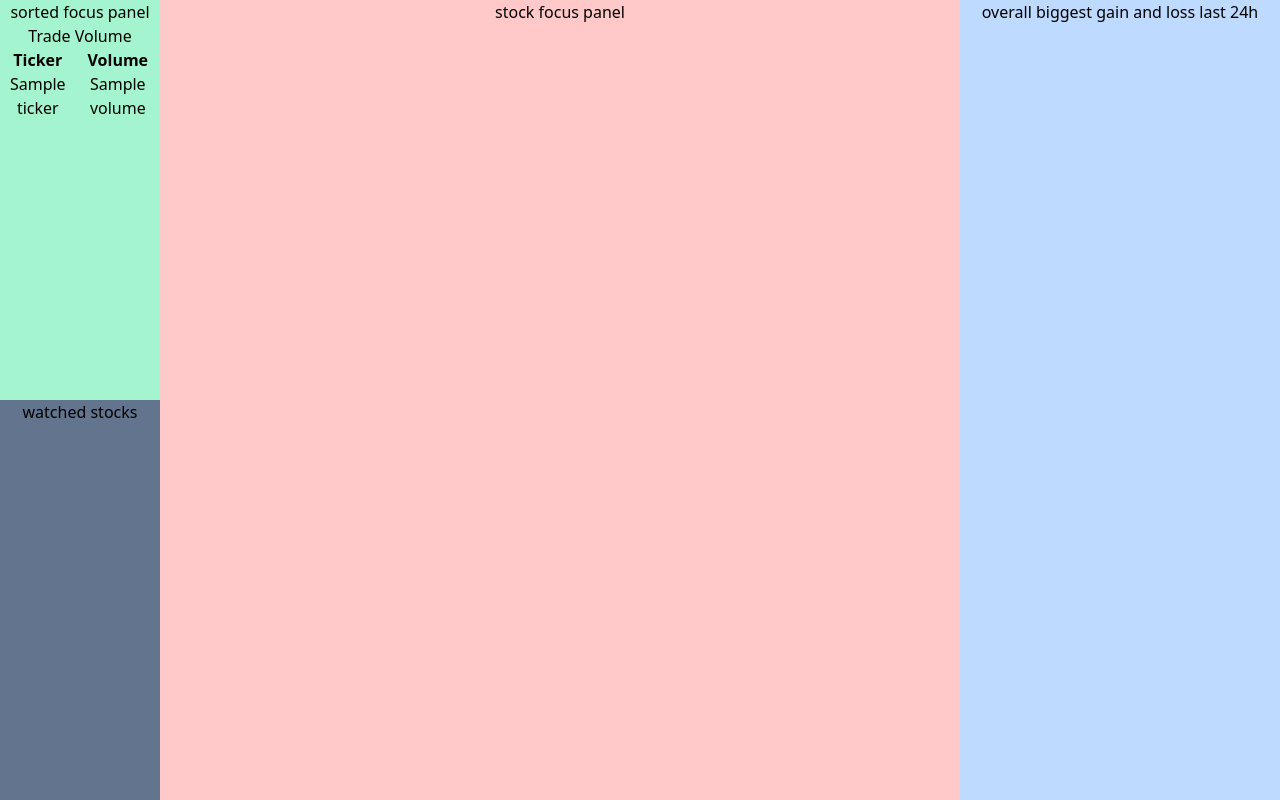
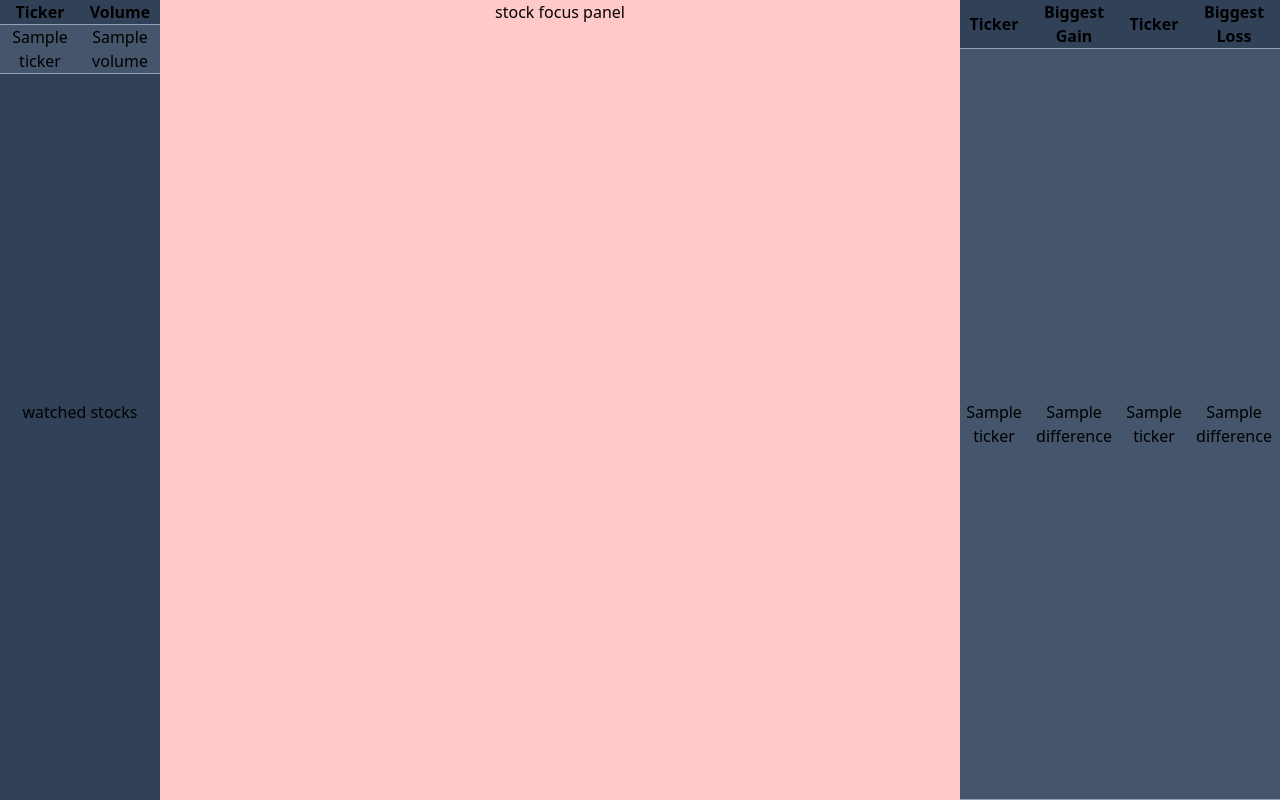
Before and after one commit to marekbehnke1/CS50-Final-Project, a Flask app: template templates/index.html in a window 1280 px wide. Run offline with Flask 3, Linux system fonts and the light colour scheme; the template is opened without the code that fills it: most values are stand-ins (such as "Sample title", 1, 10 or a date in 2020).

Commit message:
more tables added, sort func rewritten

```diff
--- a/app.py
+++ b/app.py
@@ -1,6 +1,6 @@
 import os
 
-from helpers import login_required, retrieve_iex, sort_iex
+from helpers import login_required, retrieve_iex, sort_data
 
 from flask import Flask, render_template, session, request, redirect, flash
 from flask_session import Session
@@ -26,10 +26,35 @@ IEXdata = retrieve_iex()
 @login_required
 def index():
 
-    volumeData = sort_iex("volume", 15, IEXdata)
+    # set the data to sort
+    volumeData = {}
+    for item in IEXdata:
+        volumeData[item["ticker"]] = item["volume"]
+
+    volumeDataSorted = sort_data("volume", 15, volumeData)
+
+    # set data to sort
+    differenceData = {}
+    # check if fields are empty & set to 0
+    for item in IEXdata:
+        if item["mid"] == None:
+            midPrice = 0
+        else:
+            midPrice = item["mid"]
+        if item["open"] == None:
+            open = 0
+        else:
+            open = item["open"]
+
+        differenceData[item["ticker"]] = open - midPrice
+
+    differenceDataSorted = sort_data("difference", 20, differenceData)
+    differenceDataReverse = sort_data("difference", 20, differenceData, False)
+
+
 
     if session["user_id"]:
-        return render_template("index.html", volumeData = volumeData)
+        return render_template("index.html", volumeData = volumeDataSorted, differenceData = differenceDataSorted, differenceDataReverse = differenceDataReverse)
     else:
         redirect("/login")
 
--- a/templates/index.html
+++ b/templates/index.html
@@ -2,21 +2,20 @@
 
 {% block main %}
 <div class="flex">
-    <div class="w-1/8 h-screen items-center justify-center bg-slate-400 text-center">
-        <div class="h-1/2 bg-emerald-200 text-wrap">
-            sorted focus panel Trade Volume
+    <div class="w-1/8 h-screen items-center justify-center text-center">
+        <div class="h-1/2">
 
-            <table>
+            <table class="w-full table-fixed">
                 <thead>
                     <tr>
-                        <th>Ticker</th>
-                        <th>Volume</th>
+                        <th class="w-1/2">Ticker</th>
+                        <th class="w-1/2">Volume</th>
                     </tr>
                 </thead>
                 <tbody>
 
                     {% for item in volumeData %}
-                        <tr>
+                        <tr class="border-y border-solid border-collapse border-slate-400 bg-slate-600 hover:bg-slate-700">
                             <td>
                                 {{ item.ticker }}
                             </td>
@@ -30,7 +29,7 @@
             </table>
         </div>
 
-        <div class="h-1/2 bg-slate-500">
+        <div class="h-1/2">
             watched stocks
         </div>
     </div>
@@ -39,8 +38,51 @@
         stock focus panel
     </div>
 
-    <div class=" w-2/8 h-screen bg-blue-200 text-center">
-        overall biggest gain and loss last 24h
+    <div class=" w-2/8 h-screen text-center flex justify-between">
+        <table class="table-fixed">
+            <thead>
+                <tr>
+                    <th>Ticker</th>
+                    <th>Biggest Gain</th>
+                </tr>
+            </thead>
+            <tbody>
+
+                {% for item in differenceData %}
+                    <tr class="border-y border-solid border-collapse border-slate-400 bg-slate-600 hover:bg-slate-700">
+                        <td>
+                            {{ item.ticker }}
+                        </td>
+                        <td>
+                            {{ item.difference }}
+                        </td>
+                    </tr>
+
+                {% endfor %}
+            </tbody>
+        </table>
+        <table class="table-fixed">
+            <thead>
+                <tr>
+                    <th>Ticker</th>
+                    <th>Biggest Loss</th>
+                </tr>
+            </thead>
+            <tbody>
+
+                {% for item in differenceDataReverse %}
+                    <tr class="border-y border-solid border-collapse border-slate-400 bg-slate-600 hover:bg-slate-700">
+                        <td>
+                            {{ item.ticker }}
+                        </td>
+                        <td>
+                            {{ item.difference }}
+                        </td>
+                    </tr>
+
+                {% endfor %}
+            </tbody>
+        </table>
     </div>
 </div>
 
--- a/templates/layout.html
+++ b/templates/layout.html
@@ -19,14 +19,14 @@
 <body class="bg-slate-700">
 
     {% if session["user_id"] %}
-<div class="flex h-18 bg-slate-300 w-full">
-    <div class="w-1/2 bg-slate-500 flex justify-evenly items-center">
+<div class="flex h-18 w-full">
+    <div class="w-1/2 bg-slate-700 flex justify-evenly items-center">
         <a href="" class="rounded-lg border w-28 text-center py-2 hover:from-cyan-500 hover:bg-linear-to-r to-blue-500 hover:border-0">Link 1</a>
         <a href="" class="rounded-lg border w-28 text-center py-2 hover:from-cyan-500 hover:bg-linear-to-r to-blue-500 hover:border-0">Link 2</a>
         <a href="" class="rounded-lg border w-28 text-center py-2 hover:from-cyan-500 hover:bg-linear-to-r to-blue-500 hover:border-0">Link 3</a>
         <a href="" class="rounded-lg border w-28 text-center py-2 hover:from-cyan-500 hover:bg-linear-to-r to-blue-500 hover:border-0">Link 4</a>
     </div>
-    <div class="w-1/2 bg-slate-500 flex">
+    <div class="w-1/2 bg-slate-700 flex">
         <div class="flex w-1/2 justify-end"></div>
         <div class="flex w-1/2 justify-evenly items-center">
             <a href="" class="rounded-lg border w-28 text-center py-2 hover:from-cyan-500 hover:bg-linear-to-r to-blue-500 hover:border-0">Account</a>
```
Also changed, not shown: apitest.py (+26 -14 lines), helpers.py (+3 -6 lines), 2 other files.
